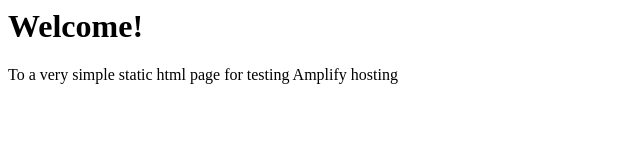
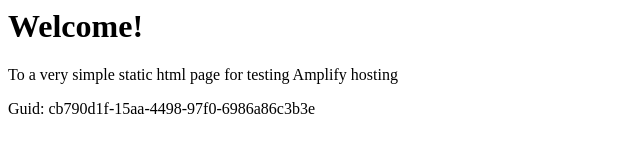
Before and after one commit to aws-aemilia-cmh/Github-PR-Commit-Integration-Test-DoNotTouch-v1-prod-us-east-2, a website: page src/index.html in a window 1280 px wide. Shown: the whole page, without its empty margins (0-640 px from the left). Drawn offline with Linux system fonts and the light colour scheme.

Commit message:
commit from integ tests

```diff
--- a/src/index.html
+++ b/src/index.html
@@ -1,3 +1,5 @@
+
+
 <html lang="en">
 
 <head>
@@ -10,6 +12,6 @@
 <body>
     <h1>Welcome!</h1>
     <p>To a very simple static html page for testing Amplify hosting</p>
-</body>
+    <p>Guid: cb790d1f-15aa-4498-97f0-6986a86c3b3e</p></body>
 
 </html>
```
